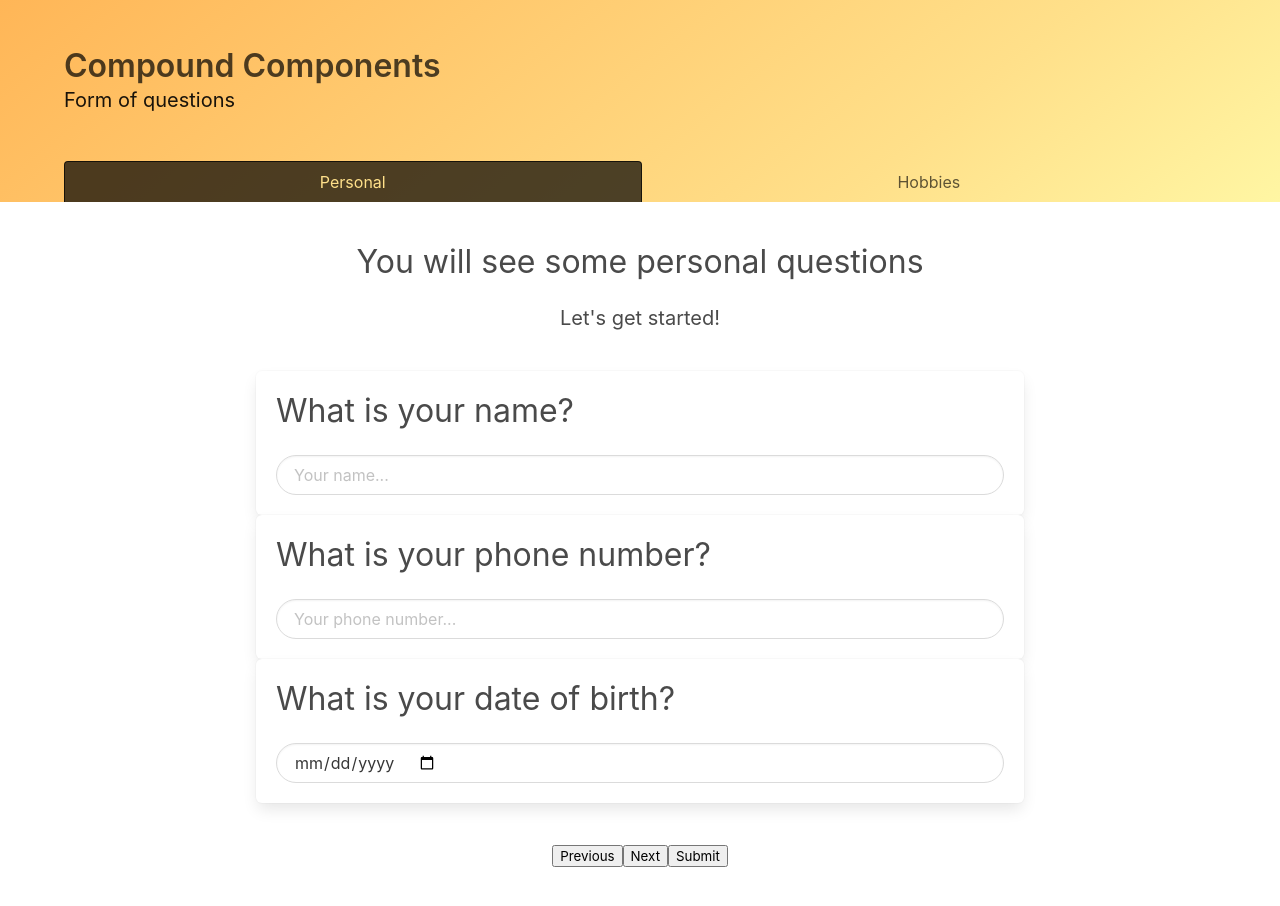
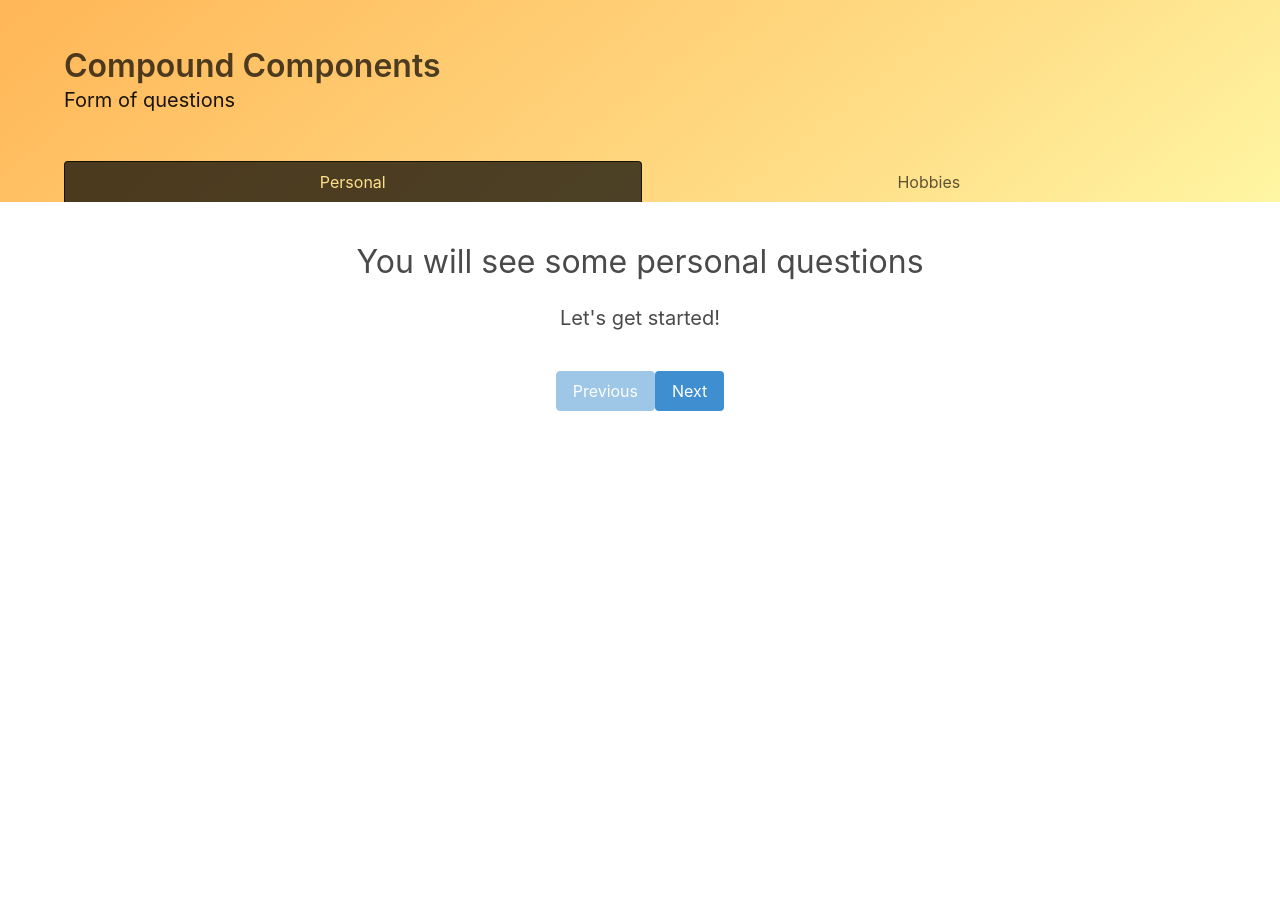
Before and after one commit to stoqel33/CompoundComponentsPattern-form, a React (Create React App) app: page /personal in a window 1280 px wide. After the commit the page ends 800 px from the top, so only its background shows below. Built offline with nearby package versions, Linux system fonts and the light colour scheme.

Commit message:
use useContext in order to pass informations about pages and functions, add logic for controls buttons

```diff
--- a/src/components/MultiStep/Multistep.js
+++ b/src/components/MultiStep/Multistep.js
@@ -1,21 +1,66 @@
-import React from "react";
+import React, { useEffect, useState, useContext } from "react";
 
-const Page = ({ children }) => {
-  return <div>{children}</div>;
+const WizardContext = React.createContext({
+  currentPage: 1,
+  changePage: () => {},
+  pages: [],
+  updatePages: () => {},
+});
+
+const Page = ({ children, pageIndex }) => {
+  const { currentPage, updatePages } = useContext(WizardContext);
+
+  useEffect(() => {
+    updatePages(pageIndex);
+  });
+  return currentPage === pageIndex ? children : null;
 };
 
 const Controls = () => {
+  const { currentPage, changePage, pages } = useContext(WizardContext);
   return (
     <div>
-      <button>Previous</button>
-      <button>Next</button>
-      <button>Submit</button>
+      <button
+        className="button is-info"
+        disabled={currentPage === 0}
+        onClick={() => changePage(currentPage - 1)}
+      >
+        Previous
+      </button>
+      <button
+        className="button is-info"
+        disabled={currentPage === pages.length - 1}
+        onClick={() => changePage(currentPage + 1)}
+      >
+        Next
+      </button>
+      {currentPage === pages.length - 1 ? (
+        <button className="button is-success">Submit</button>
+      ) : null}
     </div>
   );
 };
 
 const Wizard = ({ children }) => {
-  return <div>{children}</div>;
+  const [currentPage, setCurrentPage] = useState(0);
+  const [pages, setPages] = useState([]);
+  const changePage = (newPage) => setCurrentPage(newPage);
+  const updatePages = (page) => {
+    if (!pages.includes(page)) setPages([...pages, page]);
+  };
+
+  return (
+    <WizardContext.Provider
+      value={{
+        currentPage,
+        changePage,
+        pages,
+        updatePages,
+      }}
+    >
+      {children}
+    </WizardContext.Provider>
+  );
 };
 
 export { Page, Controls, Wizard };
```
